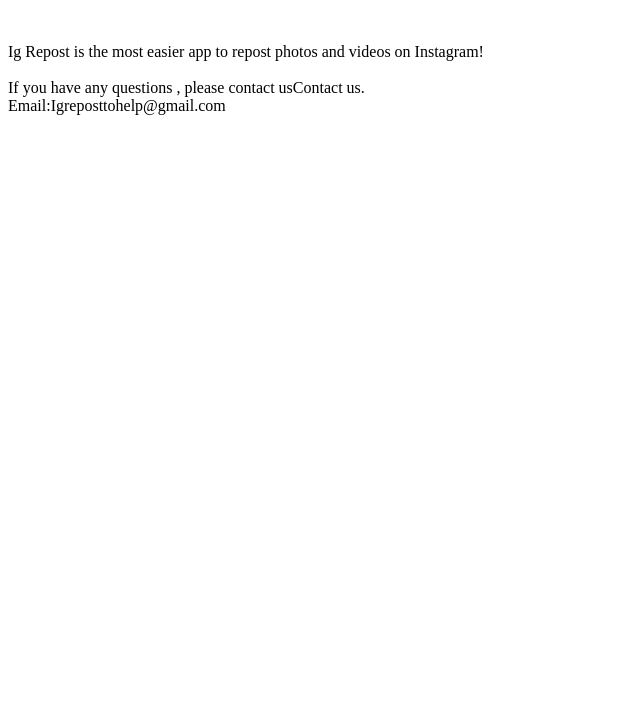
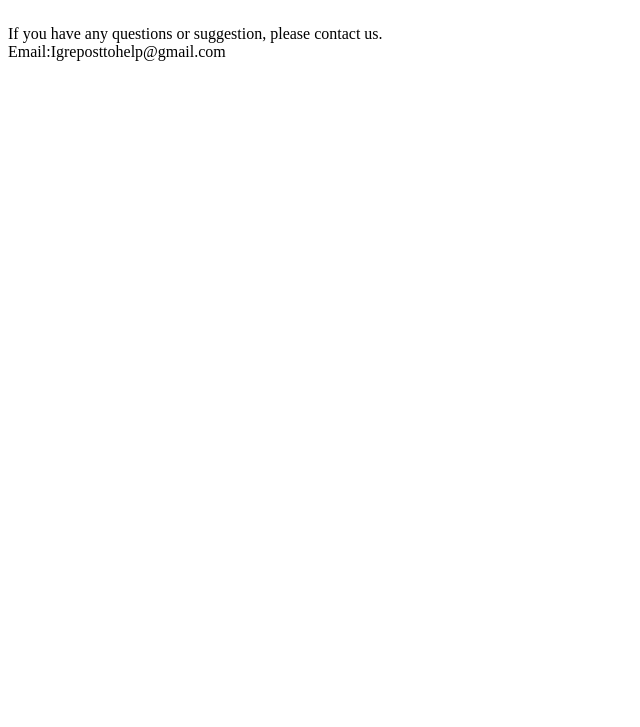
Before and after one commit to ice100/Ig5, a plain HTML site: page index.html in a window 1280 px wide. Shown: the part 73-800 px from the top of the page, without its empty margins (0-640 px from the left). Drawn offline with Linux system fonts and the light colour scheme.

Commit message:
Update index.html

```diff
--- a/index.html
+++ b/index.html
@@ -9,14 +9,8 @@
 
 <p>
 <br/>
-<br/>
 
-Ig Repost is the most easier app to repost photos and videos on Instagram!
-
-<br/>
-<br/>
-
-If you have any questions , please contact usContact us.<br/>
+If you have any questions or suggestion, please contact us.<br/>
 Email:Igreposttohelp@gmail.com
 
 <br/>
```
